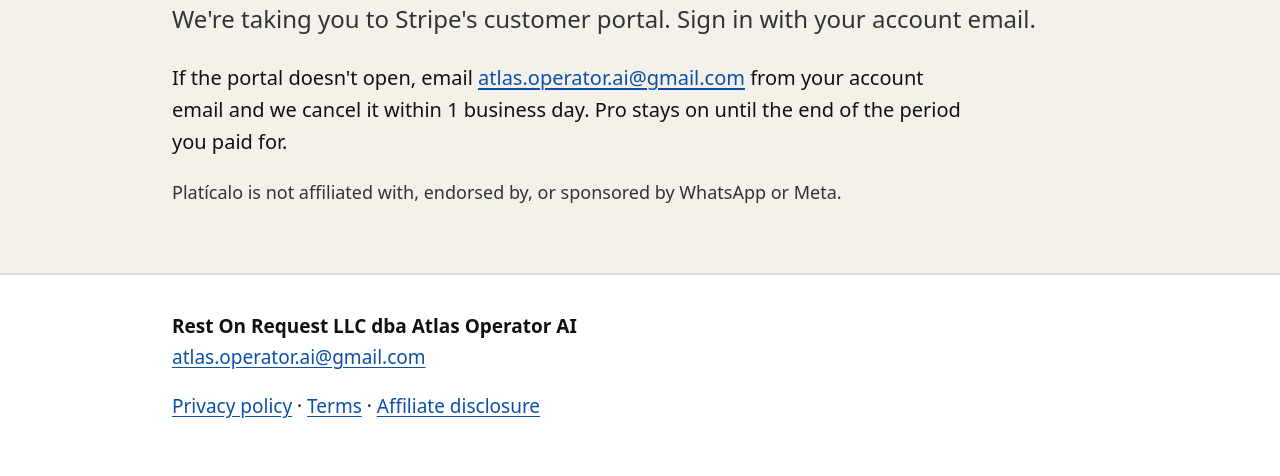
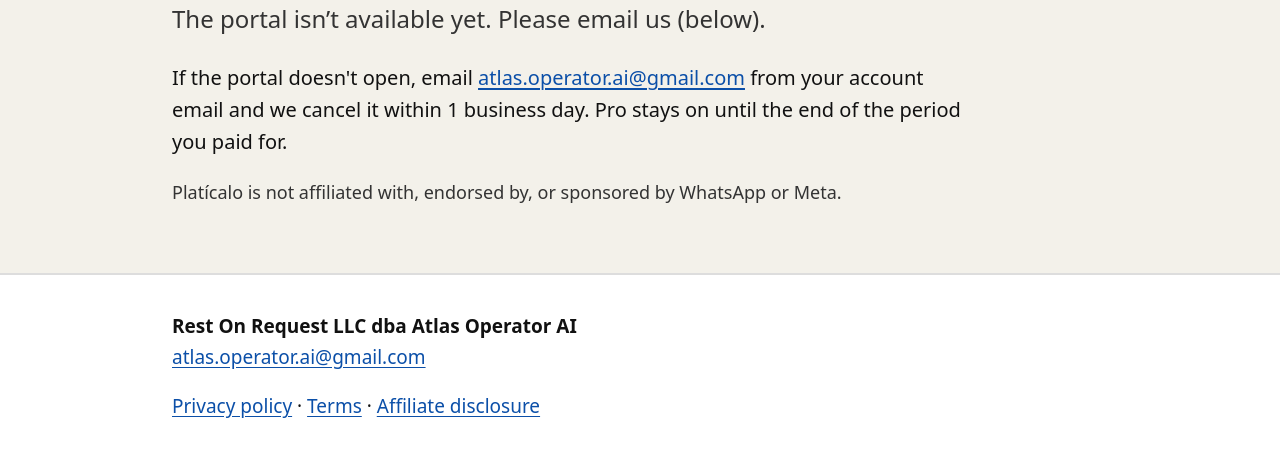
Before and after one commit to AtlasOperatorAI/atlas-operator-website, a plain HTML site: page platicalo/cancel/index.html in a window 1280 px wide. Shown: the part 652-1128 px from the top of the page. Drawn offline with Linux system fonts and the light colour scheme.

Commit message:
cancel page: EN line also says the portal isn't available yet while PORTAL_LOGIN_URL is the placeholder

```diff
--- a/platicalo/cancel/index.html
+++ b/platicalo/cancel/index.html
@@ -19,7 +19,7 @@
 </div></section>
 <section class="band"><div class="wrap" lang="en">
 <h2>Cancel or manage Platícalo Pro</h2>
-<p class="lead">We're taking you to Stripe's customer portal. Sign in with your account email.</p>
+<p class="lead" id="go-en">We're taking you to Stripe's customer portal. Sign in with your account email.</p>
 <p>If the portal doesn't open, email <a href="mailto:atlas.operator.ai@gmail.com?subject=Cancel%20Plat%C3%ADcalo%20Pro">atlas.operator.ai@gmail.com</a> from your account email and we cancel it within 1 business day. Pro stays on until the end of the period you paid for.</p>
 <p class="small">Platícalo is not affiliated with, endorsed by, or sponsored by WhatsApp or Meta.</p>
 </div></section>
@@ -28,7 +28,7 @@
 // Forward only once Ops has filled in the real link; with the placeholder, the email fallback stays.
 (function () {
   var ok = /^https:\/\/billing\.stripe\.com\/p\/login\/[A-Za-z0-9_]+$/.test(PORTAL_LOGIN_URL) && PORTAL_LOGIN_URL.indexOf('REPLACE_WITH') < 0;
-  if (!ok) { document.getElementById('go-es').textContent = 'El portal todavía no está disponible. Escríbenos por correo (abajo).'; return; }
+  if (!ok) { document.getElementById('go-es').textContent = 'El portal todavía no está disponible. Escríbenos por correo (abajo).'; document.getElementById('go-en').textContent = 'The portal isn\u2019t available yet. Please email us (below).'; return; }
   document.getElementById('portal').href = PORTAL_LOGIN_URL;
   location.replace(PORTAL_LOGIN_URL);
 })();
```
